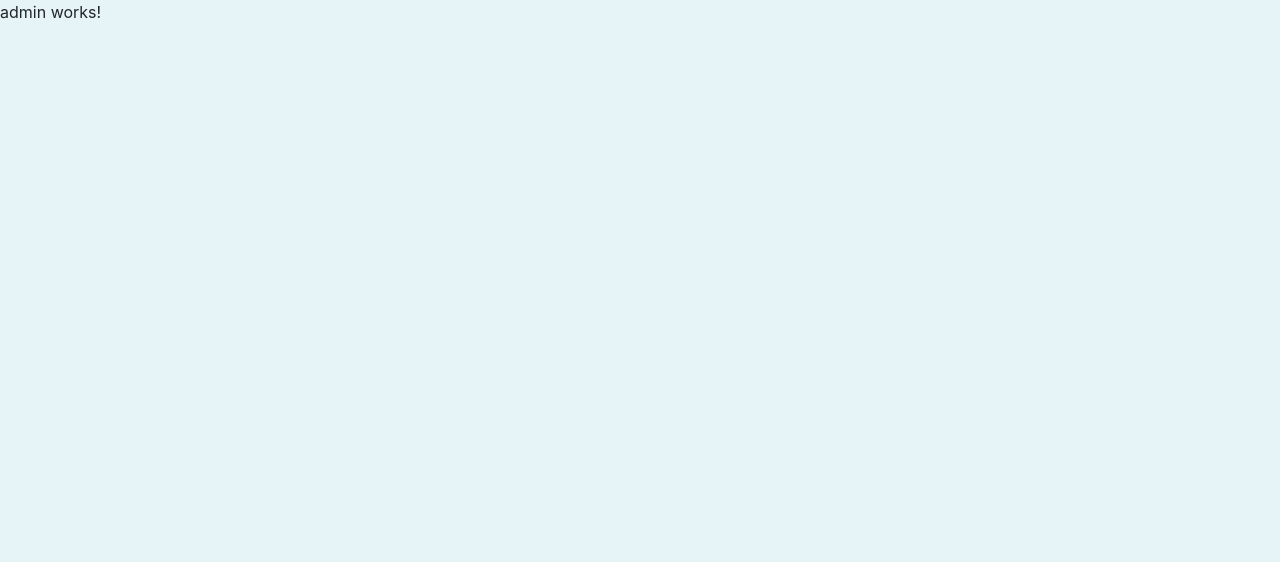
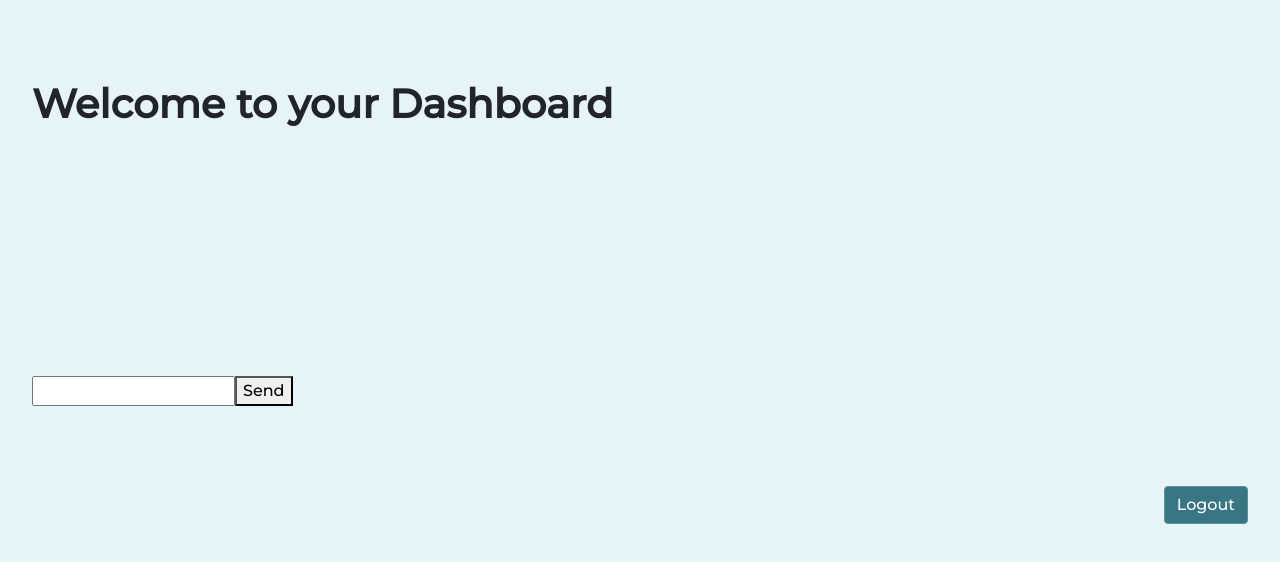
Before and after one commit to b-sonter/3813ict_assignment1, an Angular app in the folder chatapp/: page /admindash in a window 1280 px wide. Shown: the top 562 px of the page. Built offline with nearby package versions, Linux system fonts and the light colour scheme.

Commit message:
updated css
Updated css for the Chat app

```diff
--- a/chatapp/src/app/admin/admin.component.css
+++ b/chatapp/src/app/admin/admin.component.css
@@ -0,0 +1,37 @@
+body{
+  background-color: #e6f4f7;
+  margin: 2em;
+  padding-top: 3em;
+  font-family: 'Montserrat', sans-serif;
+}
+
+h1{
+  font-weight: 600;
+}
+
+button{
+  background-color: #397684;
+  border-color: #5a8f9c;
+  float: right;
+  color: white;
+  font-family: 'Montserrat', sans-serif;
+}
+
+button:hover{
+  background-color: #215f6d;
+  color: white;
+}
+
+button:active{
+  background-color: #0f4957;
+  color: white;
+}
+
+button:visited{
+  color: white;
+}
+
+#box{
+  padding-top: 15em;
+  padding-bottom: 5em;
+}
--- a/chatapp/src/app/admin/admin.component.html
+++ b/chatapp/src/app/admin/admin.component.html
@@ -1,3 +1,19 @@
-<p>
-  admin works!
-</p>
+<!doctype html>
+<html lang="en">
+<head>
+
+</head>
+
+<body>
+
+  <h1> Welcome to your Dashboard {{username}} </h1>
+
+  <div id="box">
+    <app-chat></app-chat>
+  </div>
+
+  <button (click)="logout()" class="btn btn-success">Logout</button>
+
+</body>
+
+</html>
--- a/chatapp/src/app/admin/admin.component.ts
+++ b/chatapp/src/app/admin/admin.component.ts
@@ -1,4 +1,5 @@
 import { Component, OnInit } from '@angular/core';
+import { Router } from '@angular/router';
 
 @Component({
   selector: 'app-admin',
@@ -7,9 +8,19 @@ import { Component, OnInit } from '@angular/core';
 })
 export class AdminComponent implements OnInit {
 
-  constructor() { }
+  username: string;
+
+  constructor(private router:Router) { }
 
   ngOnInit() {
+    this.username = localStorage.getItem('username');
+
+    console.log(localStorage.getItem("username"));
+  }
+
+  logout(){
+    localStorage.clear();
+    this.router.navigateByUrl('/');
   }
 
 }
```
